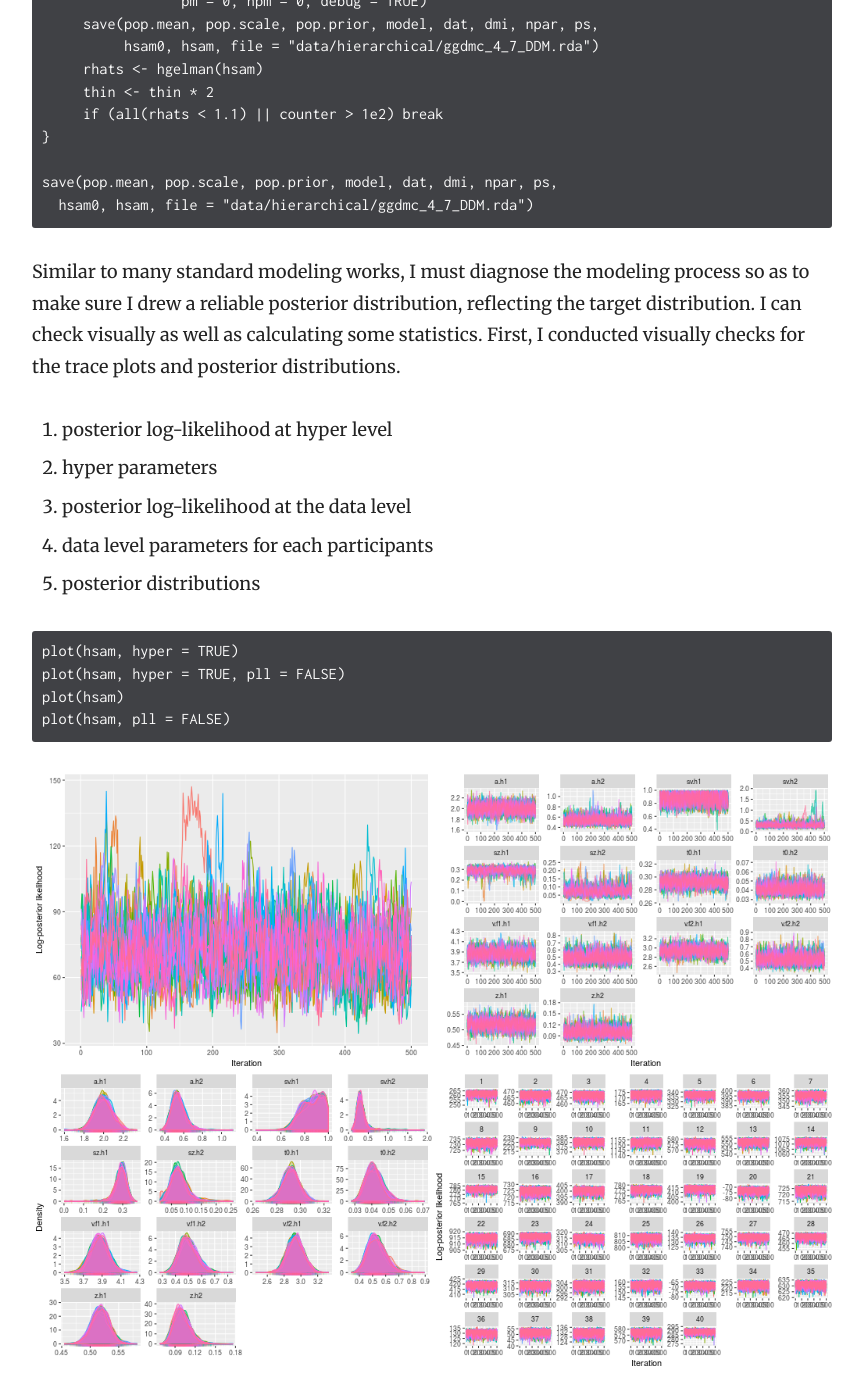
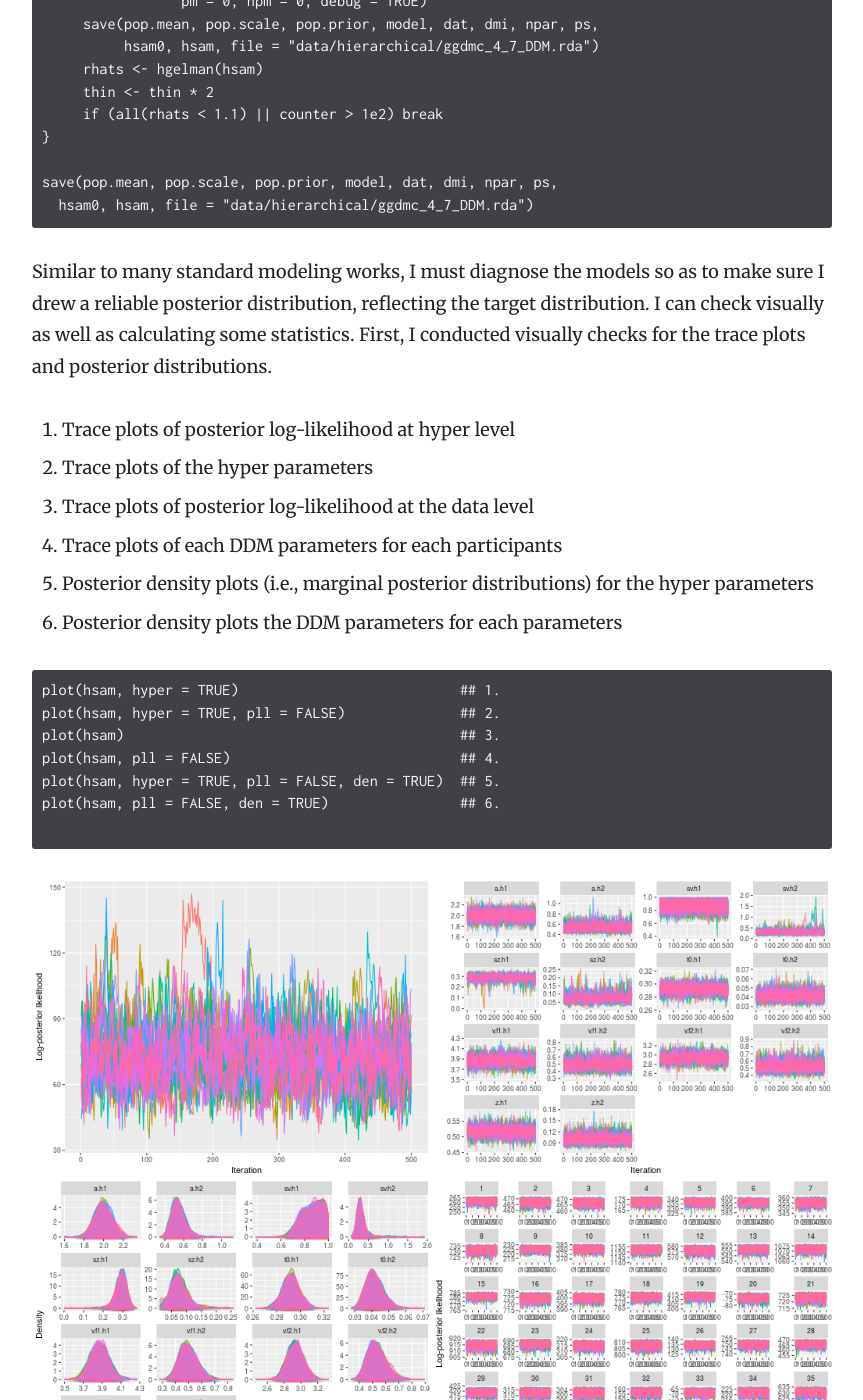
Before and after one commit to yxlin/yxlin.github.io, a Jekyll site: the page built from _docs/random-effect-model/hddm.md, in a window 1280 px wide and 1400 px high, scrolled down 4447 px. Shown: the whole window, without its empty margins (358-1221 px from the left). Built offline with Jekyll 4.4.1, drawn with Linux system fonts in a browser that asks for light colours; some of the changed text lies outside the part shown.

````diff
--- a/_docs/random-effect-model/hddm.md
+++ b/_docs/random-effect-model/hddm.md
@@ -180,30 +180,38 @@ save(pop.mean, pop.scale, pop.prior, model, dat, dmi, npar, ps,
 ```
 
 Similar to many standard modeling works, I must diagnose the
-modeling process so as to make sure I drew a reliable posterior
+models so as to make sure I drew a reliable posterior
 distribution, reflecting the target distribution. I
 can check visually as well as calculating some statistics. First,
 I conducted visually checks for the trace plots and posterior
 distributions.
 
-1. posterior log-likelihood at hyper level
-2. hyper parameters
-3. posterior log-likelihood at the data level
-4. data level parameters for each participants
-5. posterior distributions
+1. Trace plots of posterior log-likelihood at hyper level
+2. Trace plots of the hyper parameters
+3. Trace plots of posterior log-likelihood at the data level
+4. Trace plots of each DDM parameters for each participants
+5. Posterior density plots (i.e., marginal posterior distributions)
+for the hyper parameters
+6. Posterior density plots the DDM parameters for each
+parameters
 
 
 ```
-plot(hsam, hyper = TRUE)
-plot(hsam, hyper = TRUE, pll = FALSE)
-plot(hsam)
-plot(hsam, pll = FALSE)
+plot(hsam, hyper = TRUE)                           ## 1.
+plot(hsam, hyper = TRUE, pll = FALSE)              ## 2.
+plot(hsam)                                         ## 3.
+plot(hsam, pll = FALSE)                            ## 4.
+plot(hsam, hyper = TRUE, pll = FALSE, den = TRUE)  ## 5.
+plot(hsam, pll = FALSE, den = TRUE)                ## 6.
+
 ```
+
 
 ![hyper-level]({{"/images/random-effect-model/hyper-level.png" | relative_url}})
 
 
-These are a lot of figures to check. I then calculated the potential scale
+These are a lot of figures to check. I have not included the figures of (6.) here,
+because there are too many.  Then, I calculated the potential scale
 reduction factor, for both the hyper parameters and each participant.
 
 ```
@@ -220,9 +228,9 @@ rhat <- hgelman(hsam)
 ##  1.01  1.01
 ```
 
-Finally, I want to know if I do recover the true data generating mechanism and
-true parameter values for every participant. This can be achieved by the
-_summary_ function.
+Finally, I want to know if I do recover the mechanism of data generation and
+true parameter values for every participant (i.e., _ps_). This can be achieved
+by the _summary_ function.
 
 
 ```
````
